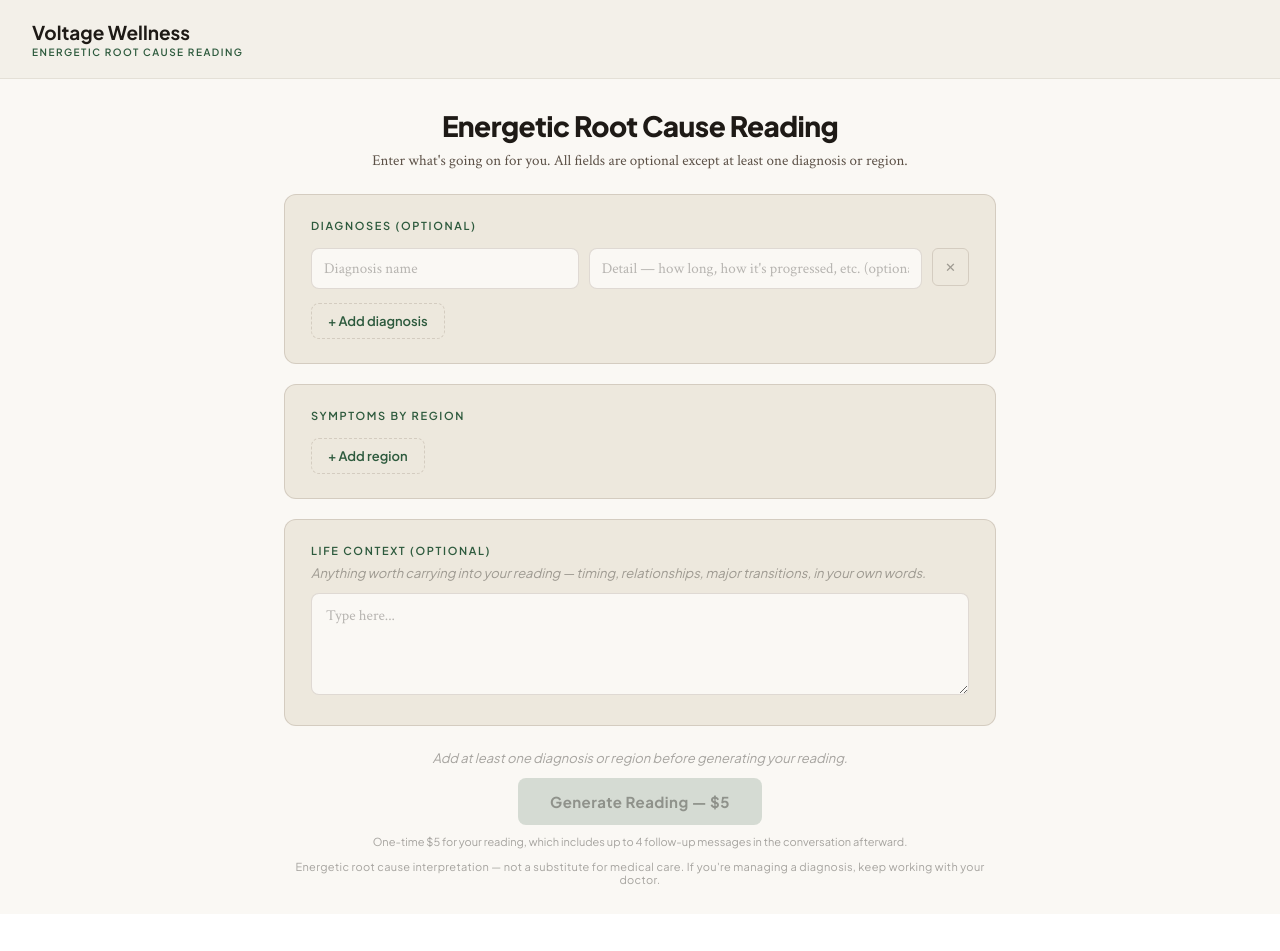
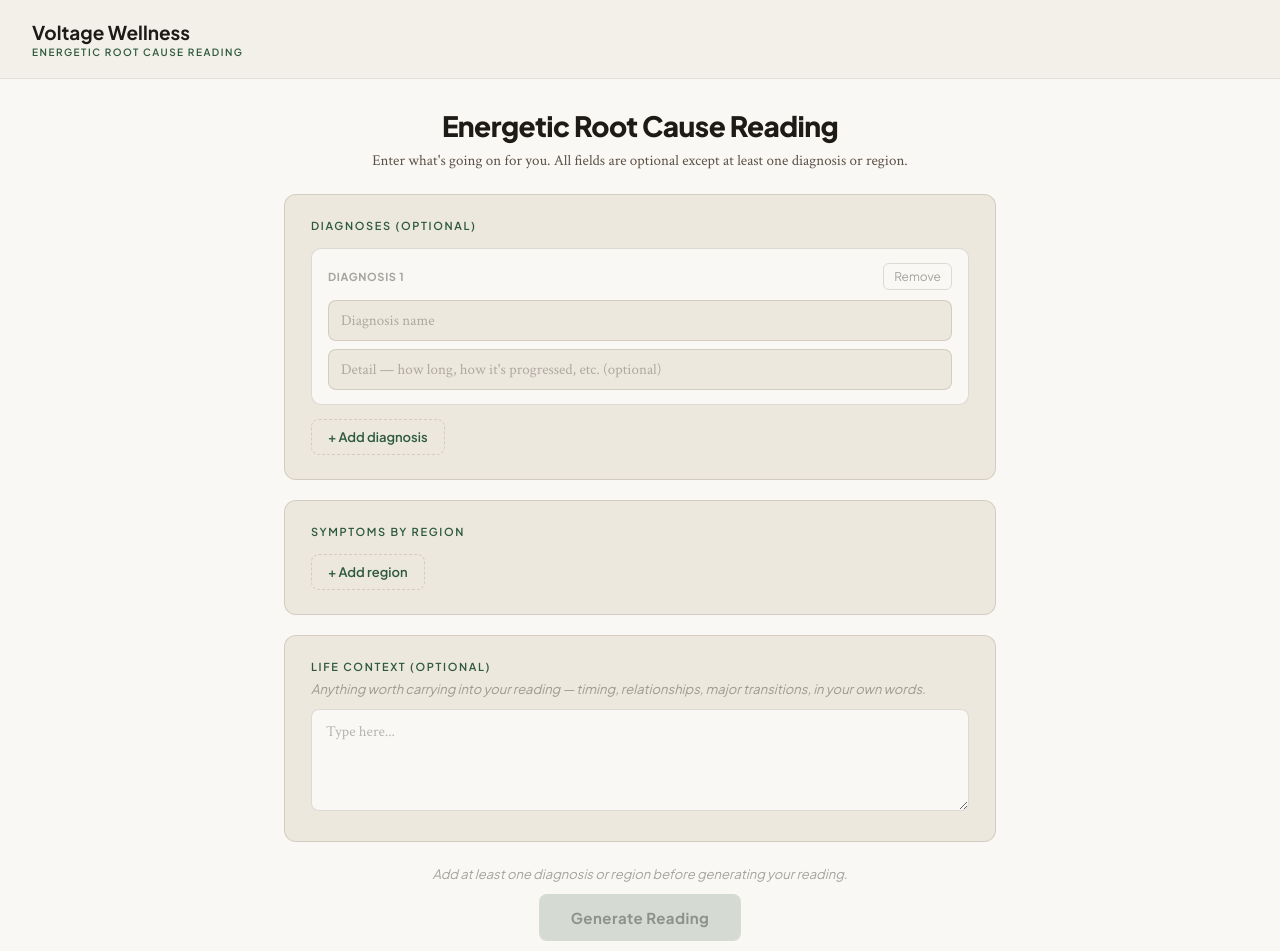
Before and after one commit to zborchers/bast-interpreter, a React (Vite) app: page / in a window 1280 px wide. Shown: the top 951 px of the page. Before the commit the page ends 914 px from the top, so only its background shows below. Built offline with nearby package versions, Linux system fonts and the light colour scheme.

Commit message:
Add files via upload

```diff
--- a/src/ReadingInterpreter.jsx
+++ b/src/ReadingInterpreter.jsx
@@ -220,26 +220,30 @@ function DiagnosesSection({ diagnoses, updateDiagnosis, addDiagnosis, removeDiag
         Diagnoses (optional)
       </div>
       {diagnoses.map((d, i) => (
-        <div key={d.id} style={{ display: "flex", gap: "10px", marginBottom: "10px", alignItems: "flex-start" }}>
+        <div key={d.id} style={{ background: c.bg, border: `1px solid ${c.borderMid}`, borderRadius: "10px", padding: "14px 16px", marginBottom: "10px" }}>
+          <div style={{ display: "flex", justifyContent: "space-between", alignItems: "center", marginBottom: "10px" }}>
+            <div style={{ fontSize: "11px", fontWeight: 700, color: c.textMuted, fontFamily: SANS, textTransform: "uppercase", letterSpacing: "0.06em" }}>
+              Diagnosis {i + 1}
+            </div>
+            <button
+              onClick={() => removeDiagnosis(d.id)}
+              style={{ background: "transparent", border: `1px solid ${c.borderMid}`, borderRadius: "6px", padding: "5px 10px", cursor: "pointer", color: c.textMuted, fontSize: "12px", fontFamily: SANS }}
+            >
+              Remove
+            </button>
+          </div>
           <input
             value={d.name}
             onChange={e => updateDiagnosis(d.id, "name", e.target.value)}
             placeholder="Diagnosis name"
-            style={{ flex: "1 1 40%", background: c.bg, border: `1px solid ${c.borderMid}`, borderRadius: "8px", padding: "10px 12px", fontSize: "15px", fontFamily: SERIF, color: c.textPrimary }}
+            style={{ width: "100%", boxSizing: "border-box", background: c.bgInput, border: `1px solid ${c.borderMid}`, borderRadius: "8px", padding: "10px 12px", fontSize: "15px", fontFamily: SERIF, color: c.textPrimary, marginBottom: "8px" }}
           />
           <input
             value={d.detail}
             onChange={e => updateDiagnosis(d.id, "detail", e.target.value)}
             placeholder="Detail — how long, how it's progressed, etc. (optional)"
-            style={{ flex: "1 1 50%", background: c.bg, border: `1px solid ${c.borderMid}`, borderRadius: "8px", padding: "10px 12px", fontSize: "15px", fontFamily: SERIF, color: c.textPrimary }}
+            style={{ width: "100%", boxSizing: "border-box", background: c.bgInput, border: `1px solid ${c.borderMid}`, borderRadius: "8px", padding: "10px 12px", fontSize: "15px", fontFamily: SERIF, color: c.textPrimary }}
           />
-          <button
-            onClick={() => removeDiagnosis(d.id)}
-            aria-label="Remove diagnosis"
-            style={{ background: "transparent", border: `1px solid ${c.borderMid}`, borderRadius: "6px", padding: "10px 12px", cursor: "pointer", color: c.textMuted, fontSize: "13px", fontFamily: SANS }}
-          >
-            ✕
-          </button>
         </div>
       ))}
       <button
@@ -557,10 +561,12 @@ function PanelIntakeForm({ diagnoses, regions, lifeContext, loading, checkoutLoa
             fontSize: "15px", fontFamily: SANS, fontWeight: 700, letterSpacing: "0.03em",
           }}
         >
-          {checkoutLoading ? "Redirecting to payment…" : loading ? "Generating…" : "Generate Reading — $5"}
+          {checkoutLoading ? "Redirecting to payment…" : loading ? "Generating…" : SKIP_PAYMENT ? "Generate Reading" : "Generate Reading — $5"}
         </button>
         <div style={{ fontSize: "11px", color: c.textMuted, fontFamily: SANS, marginTop: "0.6rem" }}>
-          One-time $5 for your reading, which includes up to 4 follow-up messages in the conversation afterward.
+          {SKIP_PAYMENT
+            ? "Includes up to 4 follow-up messages in the conversation afterward."
+            : "One-time $5 for your reading, which includes up to 4 follow-up messages in the conversation afterward."}
         </div>
       </div>
       <Disclaimer />
@@ -684,6 +690,15 @@ const PENDING_INTAKE_KEY = "erc_reading_pending_intake";
 // so counting it in the browser (rather than tracking it server-side the
 // way payment itself is verified) is a reasonable place to draw the line.
 const INCLUDED_FOLLOWUPS = 4;
+
+// TEMPORARY TOGGLE: while true, submitIntake skips Stripe entirely and
+// generates the reading directly — for testing without paying. Nothing
+// about the Stripe integration is removed or disabled underneath this;
+// create-checkout-session.js, verify-payment.js, and startCheckout below
+// are all still fully intact. Flip this back to false (or delete the
+// block that checks it in submitIntake) to require payment again — that's
+// the only thing this flag touches.
+const SKIP_PAYMENT = true;
 
 function loadSession() {
   try {
@@ -958,7 +973,12 @@ export default function ReadingInterpreter() {
   const submitIntake = () => {
     const hasAnyInput = diagnoses.some(d => d.name.trim()) || regions.length > 0;
     if (!hasAnyInput || loading || checkoutLoading) return;
-    startCheckout();
+    if (SKIP_PAYMENT) {
+      setHasPaid(true);
+      generateReadingFromIntake(diagnoses, regions, lifeContext);
+    } else {
+      startCheckout();
+    }
   };
 
   const sendChatMessage = async (userMsg) => {
```
